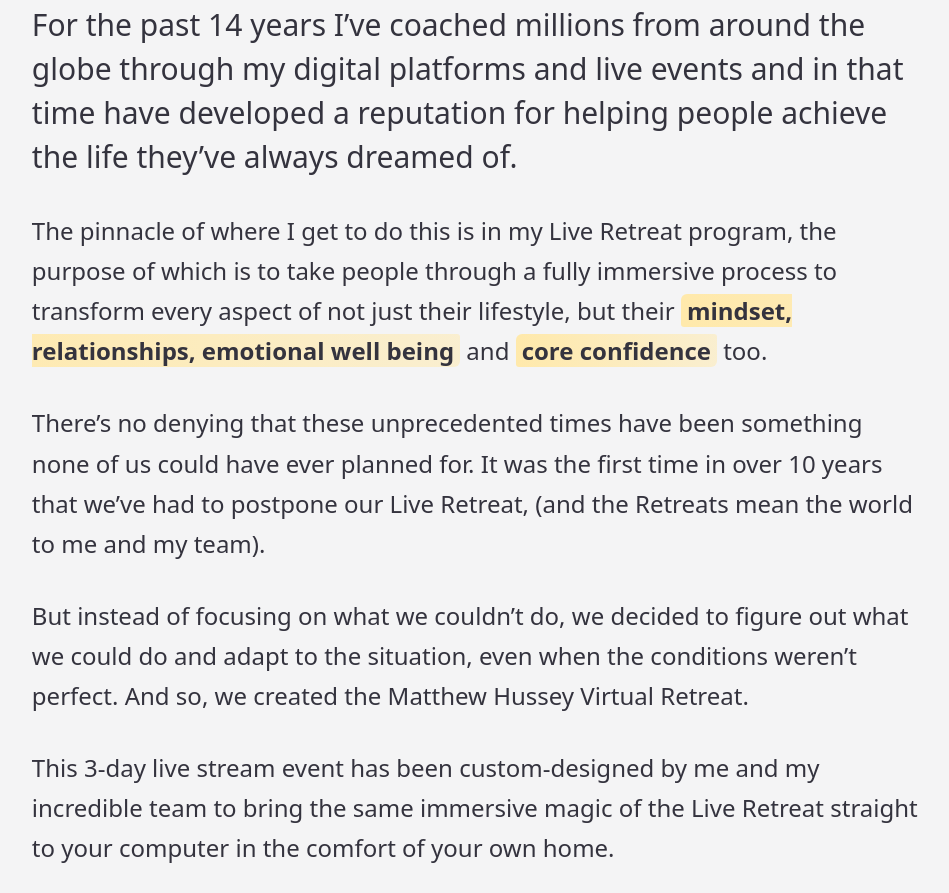
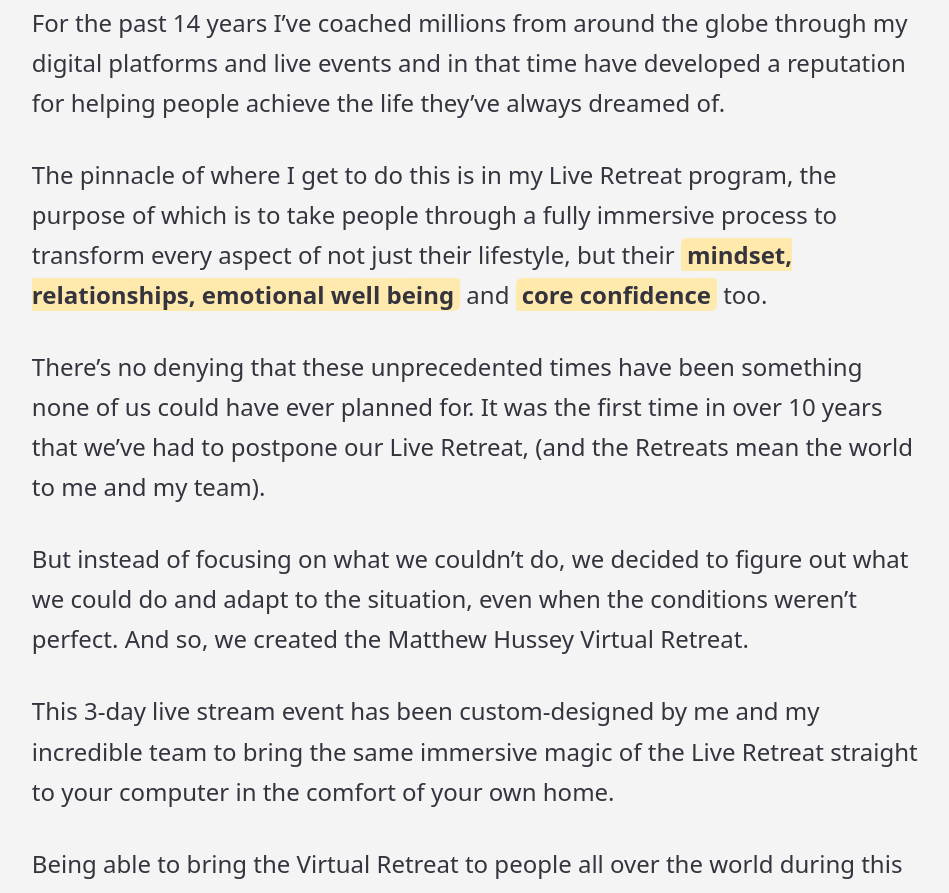
Before and after one commit to ansolvera/vr-sales-page, a website: page dist/index.html in a window 1280 px wide. Shown: the part 1902-2795 px from the top of the page, without its empty margins (162-1111 px from the left). Drawn offline with nearby package versions, Linux system fonts and the light colour scheme; files that its build step writes are made by us from their sources.

Commit message:
Update _typography.scss

```diff
--- a/assets/scss/3-globals/_typography.scss
+++ b/assets/scss/3-globals/_typography.scss
@@ -132,6 +132,8 @@
 .prose__content {
 
     p:first-of-type {
+
+        &:not(.unstyled) {
             margin-top: 0;
 
             @media(max-width: map-get($breakpoints-down, 'small')) {
@@ -161,6 +163,7 @@
                 font-size: 1.25em;
                 line-height: 1.47;
             }
+        }
 
         }
 
@@ -186,7 +189,7 @@
 
 .highlight {
     padding: 0 0.375rem;
-    background-image: linear-gradient(to right, rgba($yellow, 1.0), rgba($yellow, 0.5));
+    background-image: linear-gradient(to right, rgba($yellow, 1.0), rgba($yellow, 0.95));
     border-radius: 0.375rem 0.188rem 0.375rem 0.188rem;
 }
 
```
Lines whose indentation alone changed are shown as unchanged.
